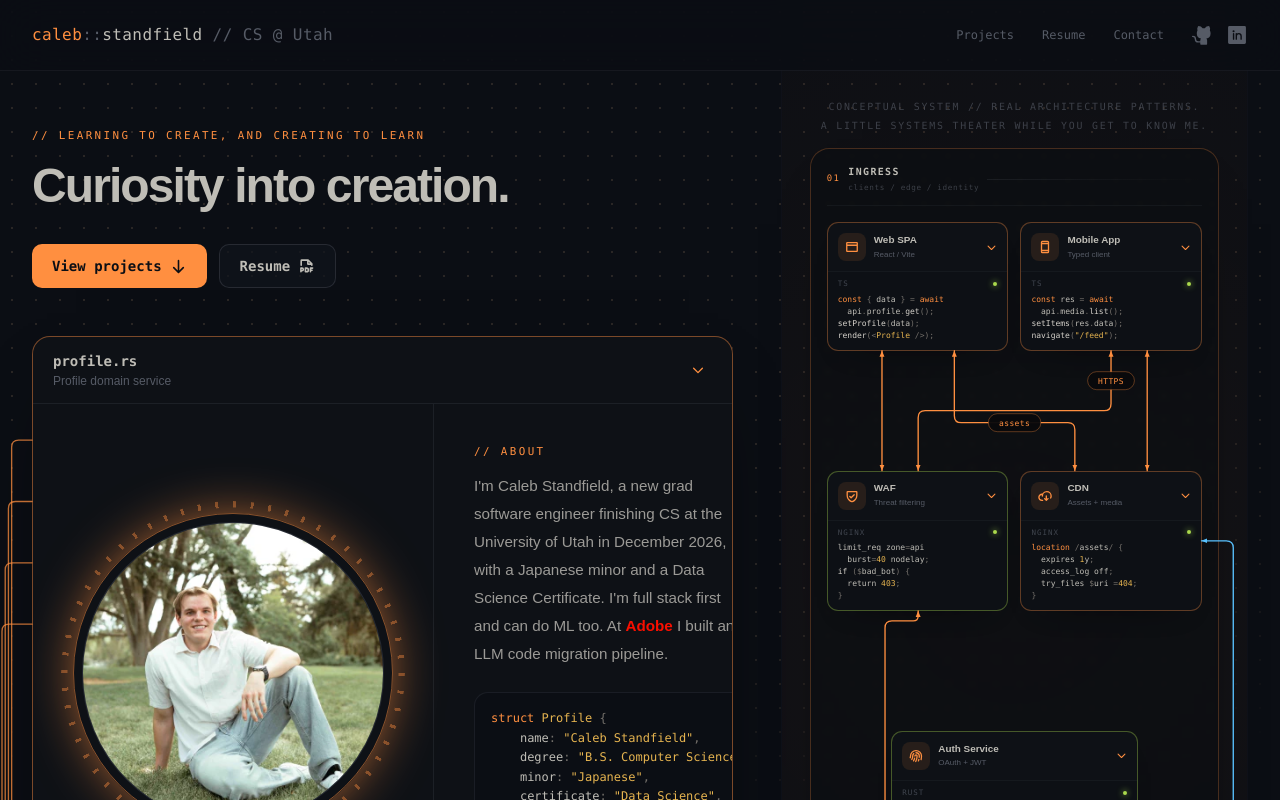
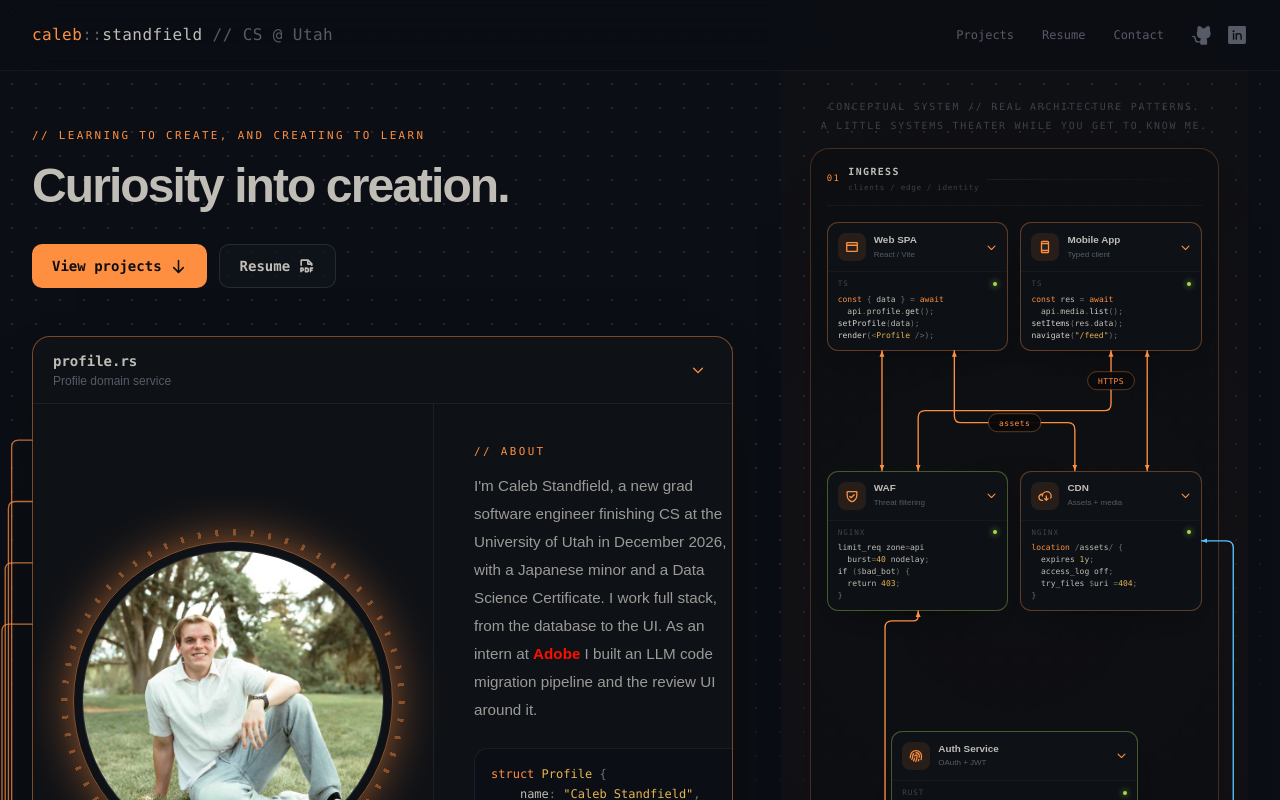
Before and after one commit to CalebStandfield/caleb-standfield-portfolio, a React (Vite) app in the folder portfolio/: page / in a window 1280 px wide. Shown: the top 800 px of the page. Built offline with nearby package versions, Linux system fonts and the light colour scheme.

Commit message:
Hero blurb: full stack scope, Adobe intern pipeline and review UI

```diff
--- a/portfolio/src/components/portfolio/ProfileHero.tsx
+++ b/portfolio/src/components/portfolio/ProfileHero.tsx
@@ -168,10 +168,10 @@ export function ProfileHero() {
                     <p className="mt-3 max-w-xl text-sm leading-7 text-ink-text/80 sm:text-[0.95rem]">
                       I'm Caleb Standfield, a new grad software engineer
                       finishing CS at the University of Utah in December 2026,
-                      with a Japanese minor and a Data Science Certificate. I'm
-                      full stack first and can do ML too. At{" "}
-                      <Highlight>Adobe</Highlight> I built an LLM code migration
-                      pipeline.
+                      with a Japanese minor and a Data Science Certificate. I
+                      work full stack, from the database to the UI. As an intern
+                      at <Highlight>Adobe</Highlight> I built an LLM code
+                      migration pipeline and the review UI around it.
                     </p>
                   </div>
 
```
